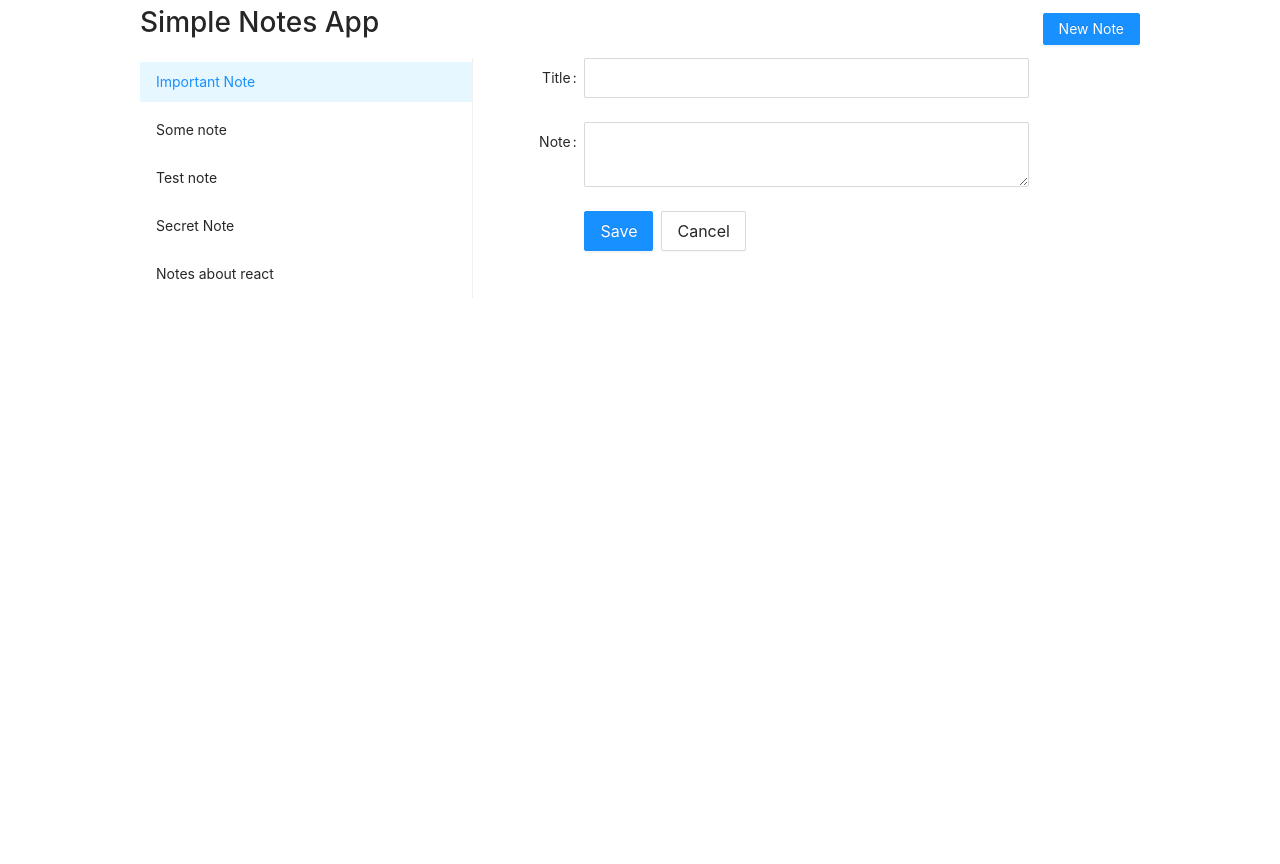
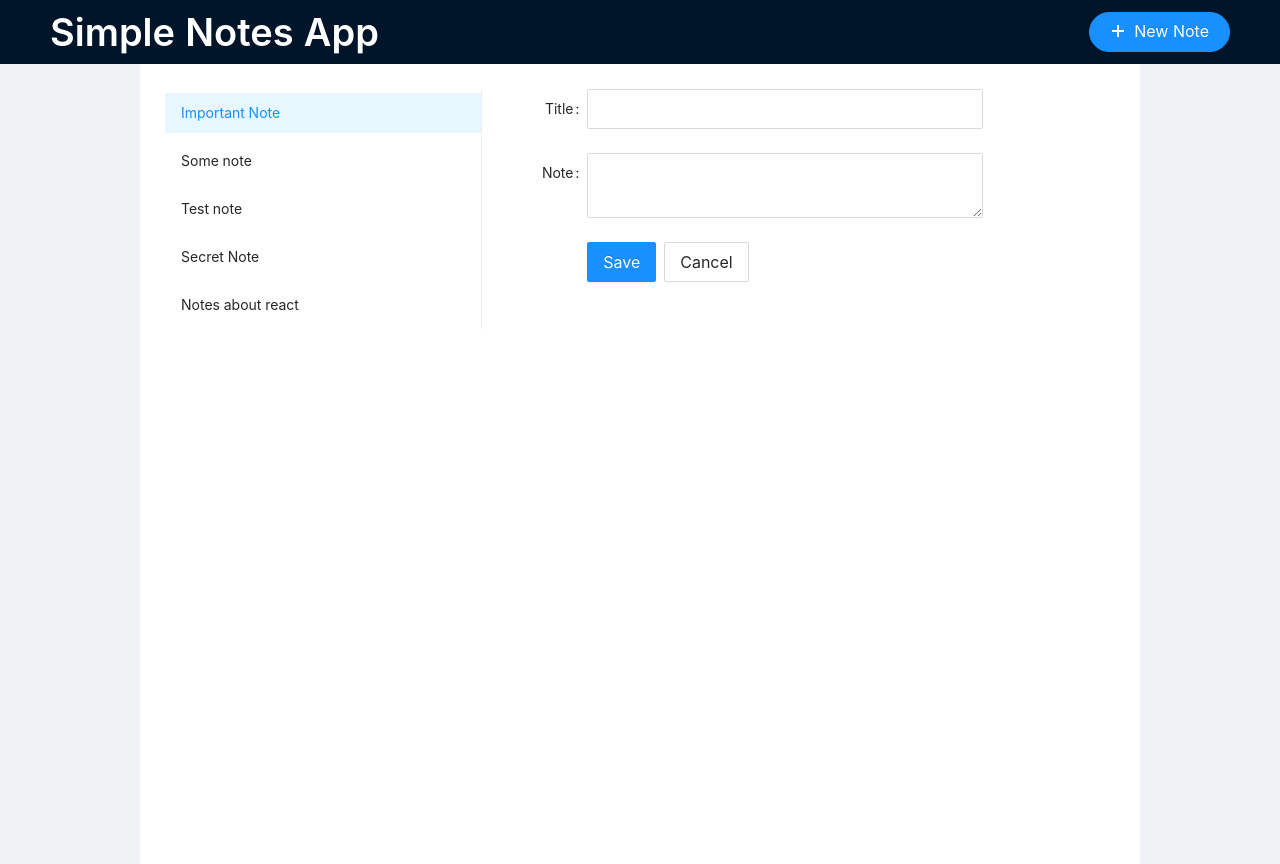
Before and after one commit to sitek94/simple-notes-app, a React (Create React App) app: page / in a window 1280 px wide. Before the commit the page ends 800 px from the top, so only its background shows below. Built offline with nearby package versions, Linux system fonts and the light colour scheme.

Commit message:
💄 improve styles

```diff
--- a/src/components/app.tsx
+++ b/src/components/app.tsx
@@ -5,9 +5,13 @@ import notes from '../test/notes.json'
 import { NotesServices } from '../services/notes'
 import { Note } from '../types'
 
-import { Button, Row, Col } from 'antd'
+import { Button, Row, Col, Layout, Typography } from 'antd'
+import { PlusOutlined } from '@ant-design/icons'
 import { NotesList } from './notes-list'
 import { NoteForm } from './note-form'
+
+const { Title } = Typography
+const { Content: AntContent, Header: AntHeader } = Layout
 
 const unselectedNote: Note = {
   id: '',
@@ -24,11 +28,19 @@ function App({ service }: Props) {
   function onSelect(note: Note) {}
 
   return (
-    <Container>
-      <Row justify="space-between" align="middle">
-        <h1>Simple Notes App</h1>
-        <Button type="primary">New Note</Button>
-      </Row>
+    <Layout>
+      <Header>
+        <Title level={1}>Simple Notes App</Title>
+        <Button
+          type="primary"
+          size="large"
+          shape="round"
+          icon={<PlusOutlined />}
+        >
+          New Note
+        </Button>
+      </Header>
+      <Content>
         <Row>
           <Col span={8}>
             <NotesList
@@ -45,14 +57,27 @@ function App({ service }: Props) {
             />
           </Col>
         </Row>
-    </Container>
+      </Content>
+    </Layout>
   )
 }
 
-const Container = styled.div`
+const Header = styled(AntHeader)`
+  display: flex;
+  justify-content: space-between;
+  align-items: center;
+
+  h1 {
+    color: #fff;
+    margin-bottom: 0;
+  }
+`
+const Content = styled(AntContent)`
   height: 100vh;
   max-width: 1000px;
+  width: 100%;
   margin: 0 auto;
+  padding: 25px;
+  background-color: #fff;
 `
-
 export { App }
--- a/src/components/note-form.tsx
+++ b/src/components/note-form.tsx
@@ -11,11 +11,11 @@ interface Props {
 
 const layout = {
   labelCol: { span: 4 },
-  wrapperCol: { span: 16 },
+  wrapperCol: { span: 15 },
 }
 
 const tailLayout = {
-  wrapperCol: { offset: 4, span: 16 },
+  wrapperCol: { offset: 4, span: 15 },
 }
 
 function NoteForm({ note, onSubmit, onCancel }: Props) {
```
Lines whose indentation alone changed are shown as unchanged.
